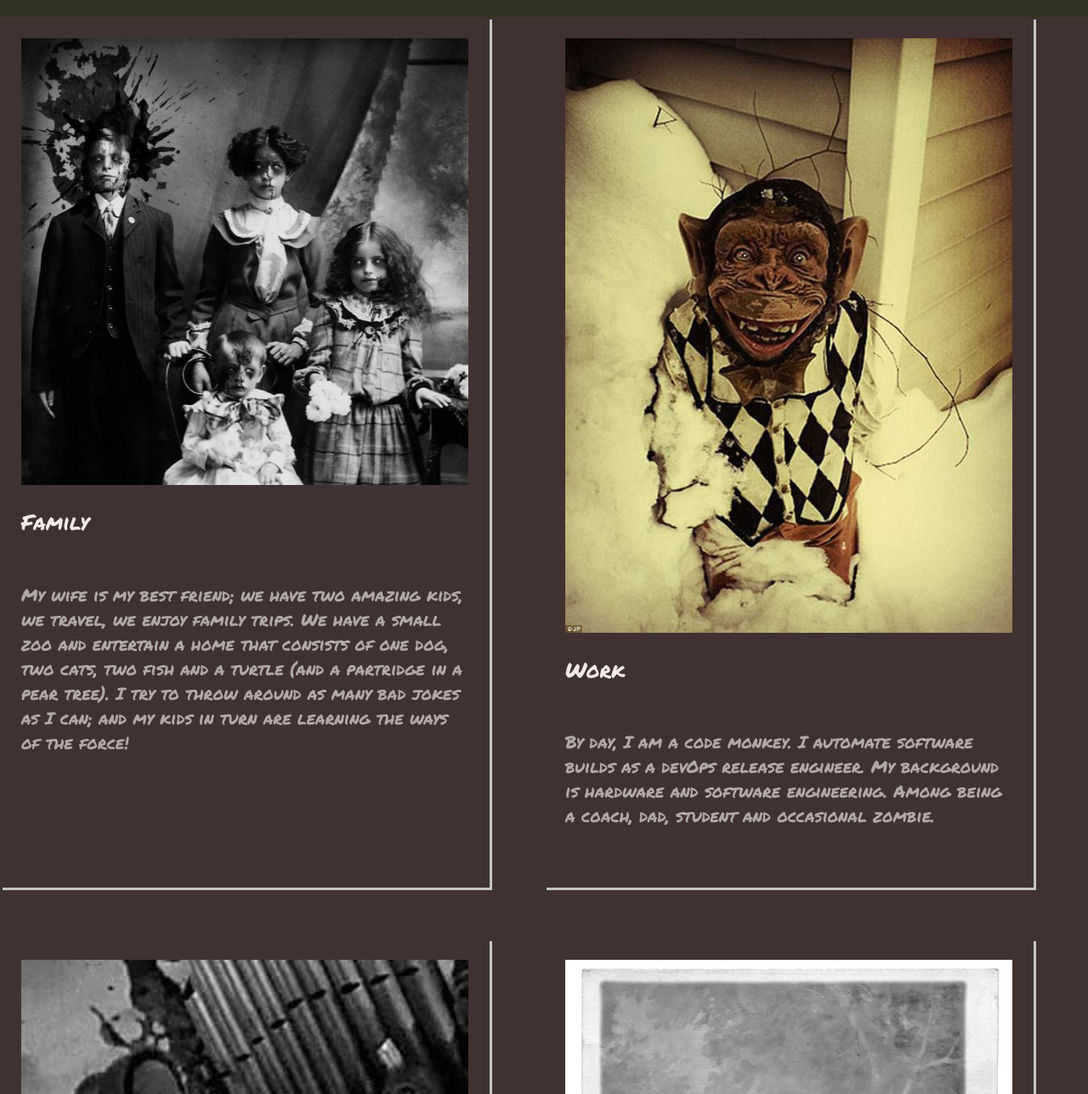
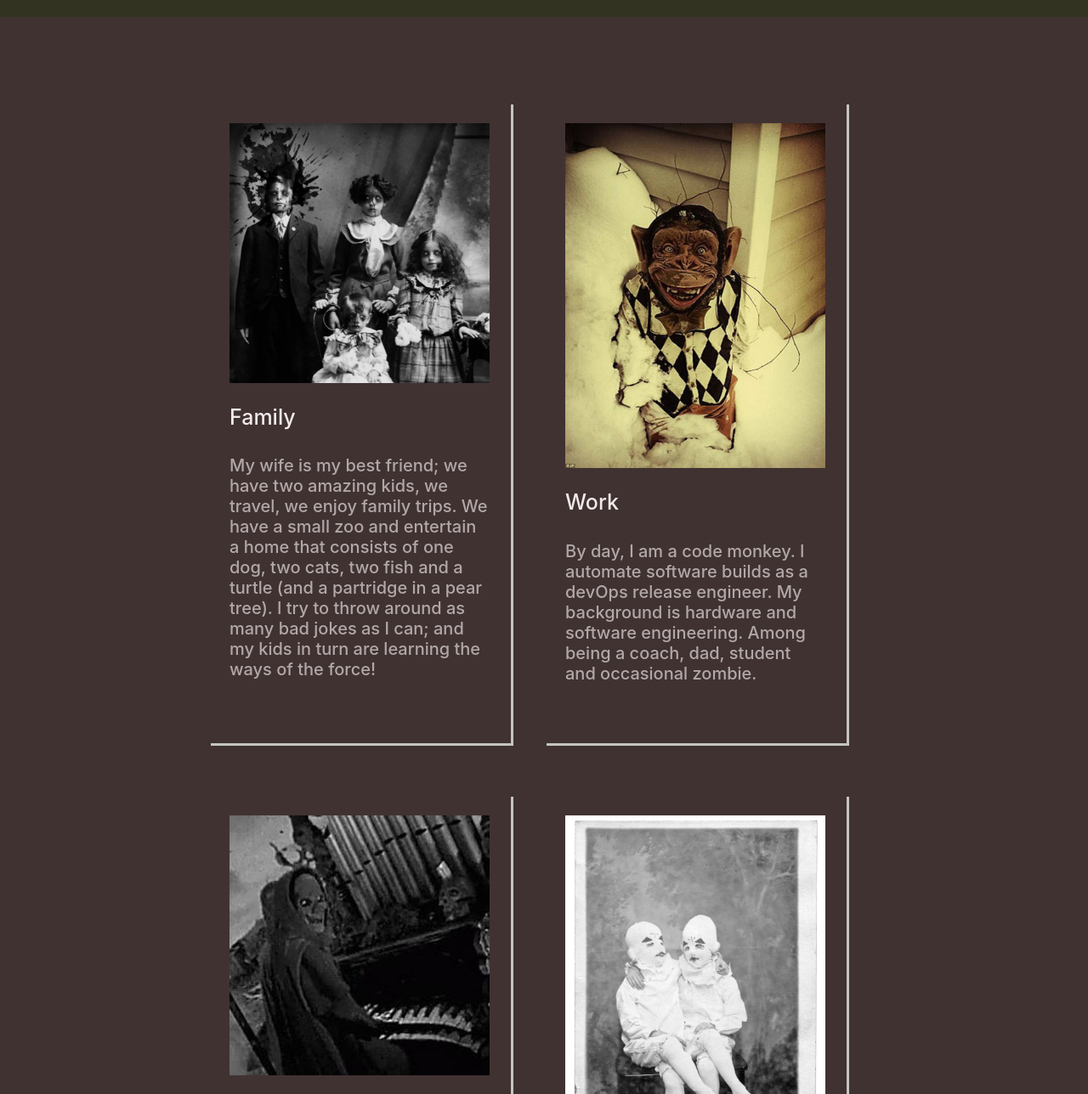
Before and after one commit to zimmermanjosh/aboutMe, a plain HTML site: page index.html in a window 1280 px wide. Shown: the part 780-2068 px from the top of the page at 85% size. Drawn offline with Linux system fonts and the light colour scheme; files whose address does not match are found by name.

```diff
--- a/index.html
+++ b/index.html
@@ -1,48 +1,58 @@
 <!DOCTYPE html>
 <html lang="en">
+
 <head>
   <meta charset="UTF-8" />
   <title>Joshua B Zimmerman</title>
   <link rel="stylesheet" href="style.css" />
-    <link
-      rel="icon"
-      type="image/x-icon"
-      href="https://code.s3.yandex.net/web-code/favicon.ico"
-    />
+  <link rel="icon" type="image/x-icon" href="https://code.s3.yandex.net/web-code/favicon.ico" />
 </head>
+
 <body class="page">
   <header class="header">
     <div class="overlay">
+      <!-- add the page title here -->
       <h1 class="header-title">Joshua B Zimmerman</h1>
     </div>
   </header>
   <section class="content">
+    <!-- add the cards here -->
     <div class="card">
-        <img  class="card-image" src="./images/_vintageCreepyFamily.jpg">
-          <h3 class="card-title"> Family </h3>
-          <p class="card-text"> My wife is my best friend; we have two amazing kids, we travel, we enjoy family trips. We have a small zoo and entertain a home that consists of one dog, two cats, two fish and a turtle (and a partridge in a pear tree). I try to throw around as many bad jokes as I can; and my kids in turn are learning the ways of the force!</p>
+      <img class="card-image" src="./images/_vintageCreepyFamily.jpg" alt="Show Creepy Clown">
+      <h2 class="card-title"> Family </h2>
+      <p class="card-text"> My wife is my best friend; we have two amazing kids, we travel, we enjoy family trips. We
+        have a small zoo and entertain a home that consists of one dog, two cats, two fish and a turtle (and a partridge
+        in a pear tree). I try to throw around as many bad jokes as I can; and my kids in turn are learning the ways of
+        the force!</p>
     </div>
     <!-- add the cards here -->
     <div class="card ">
-        <img  class="card-image" src="./images/_vintageCreepyCodeMonkey.jpg">
+      <img class="card-image" src="./images/_vintageCreepyCodeMonkey.jpg" alt="Show Creepy CodeMonkey">
       <h3 class="card-title"> Work </h3>
-          <p class="card-text"> By day, I am a code monkey. I automate software builds as a devOps release engineer. My background is hardware and software engineering. Among being a coach, dad, student and occasional zombie.</p>
+      <p class="card-text"> By day, I am a code monkey. I automate software builds as a devOps release engineer. My
+        background is hardware and software engineering. Among being a coach, dad, student and occasional zombie.</p>
     </div>
     <!-- add the cards here -->
     <div class="card">
-        <img  class="card-image" src="./images/_vintageGhostPiano.jpg" alt="">
+      <img class="card-image" src="./images/_vintageGhostPiano.jpg" alt="Creepy Ghost Piano">
       <h3 class="card-title"> Music </h3>
-          <p class="card-text"> When I get any free time I like to turn up the gain stages on my amplifier and find the darkest heaviest tones I can on my guitars. I also enjoy piano, bass, uke. Additionally, I try to go see as many live show as I can with my partner in crime. </p>
+      <p class="card-text"> When I get any free time I like to turn up the gain stages on my amplifier and find the
+        darkest heaviest tones I can on my guitars. I also enjoy piano, bass, uke. Additionally, I try to go see as many
+        live show as I can with my partner in crime. </p>
     </div>
     <!-- add the cards here -->
     <div class="card ">
-        <img  class="card-image" src="./images/_vintageCreepyClownTwins.jpg">
+      <img class="card-image" src="./images/_vintageCreepyClownTwins.jpg" alt="Creepy Clown Twins">
       <h3 class="card-title"> Super Fun Facts to know about me </h3>
-          <p class="card-text"> I sometimes am the better half (only days ending in "y") of identical twins; "I am an honest to god... twin, can't you tell" , -Danny diVito "twins". I hate sarcasm and movie quotes: "`tis only a flesh wound"</p>
+      <p class="card-text"> I sometimes am the better half (only days ending in "y") of identical twins; "I am an honest
+        to god... twin, can't you tell" , -Danny diVito "twins". I hate sarcasm and movie quotes: "`tis only a flesh
+        wound"</p>
     </div>
   </section>
   <footer class="footer">
+  <!-- add your signature here -->
     <h4 class="footer-author"> Joshua B Zimmerman at practicum </h4>
   </footer>
 </body>
+
 </html>
--- a/style.css
+++ b/style.css
@@ -1,3 +1,4 @@
+
 @font-face {
   font-family: "Permanent Marker";
   src: url(./fonts/PermanentMarker.ttf) format("truetype"),
@@ -28,7 +29,7 @@
 }
 
 .page {
-  font-family: "Permanent Marker", "Helvetica Neue", Helvetica, Arial;
+  font-family: "Inter", sans-serif;;
   background: #372828f2;
 }
 
@@ -36,25 +37,28 @@
 .header {
   height: 100vh;
   background-color: rgba(113, 117, 74, 0.787);
-  background-image: "";
+  background-image: url("https://pictures.s3.yandex.net/frontend-developer/free-course/card-1.jpg");
   background-size: cover;
   background-position: center;
   text-align: left;
   font-style: italic;
 }
 
+/* add a CSS rule for the page title here */
+
 .header-title {
+  font-family: "PermanentMarker",cursive;
   font-size: 140px;
+  line-height: 140px;
   color: white;
-  text-shadow: #000;
+  text-transform: uppercase;
+  max-width: 1240px;
   font-style: italic;
-  text-transform: uppercase;
   font-weight: 500;
-  /*padding-top: 100px;*/
+  text-align: center;
   margin: auto;
+  /* i dont like center ,,, but ill do it anyway */
 }
-
-/* add a CSS rule for the page title here */
 
 .overlay {
   width: 100%;
@@ -63,12 +67,7 @@
   display: flex;
 }
 
-.content {
-  display: flex;
-  flex-wrap: wrap;
-  justify-content: space-between;
-  /* add missing declarations */
-}
+/* add CSS rules for cards and their content here */
 
 .card{
   width: 45%;
@@ -86,7 +85,6 @@
   margin-right: 0;
 }
 
-/* add CSS rules for cards and their content here */
 .card-title{
   font-size: 24;
   font-weight: 500;
@@ -111,15 +109,23 @@
   margin-bottom:25px;
 }
 
+.content {
+  display: flex;
+  flex-wrap: wrap;
+  justify-content: space-between;
+  /* add missing declarations */
+  max-width: 790px;
+  margin: 100px auto 50px;
+}
+
 .footer{
   background-color: #000;
   display: flex;
 }
 
+/* add a CSS rule for the footer signature */
 .footer-author{
   font-size: 24px;
   color: #fff;
   margin: auto;
 }
-
-/* add a CSS rule for the footer signature */
```
Also changed, not shown: notes/joshPunchlist.txt. Lines whose indentation alone changed are shown as unchanged.
